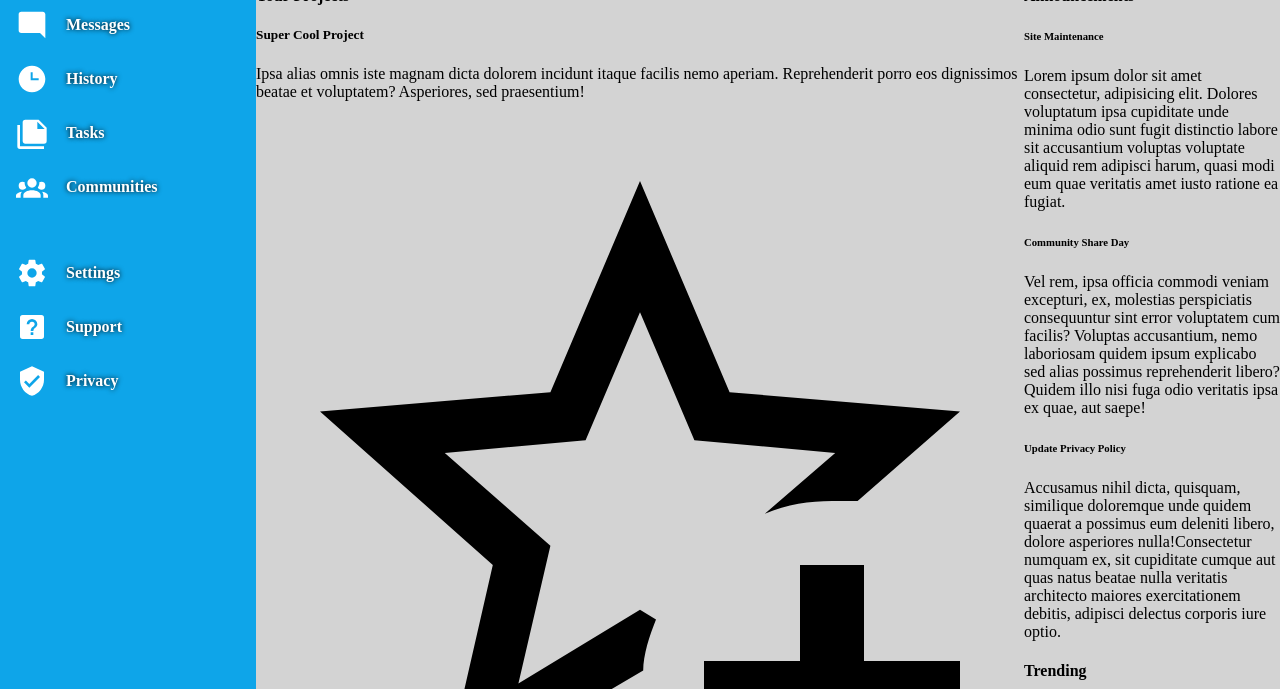
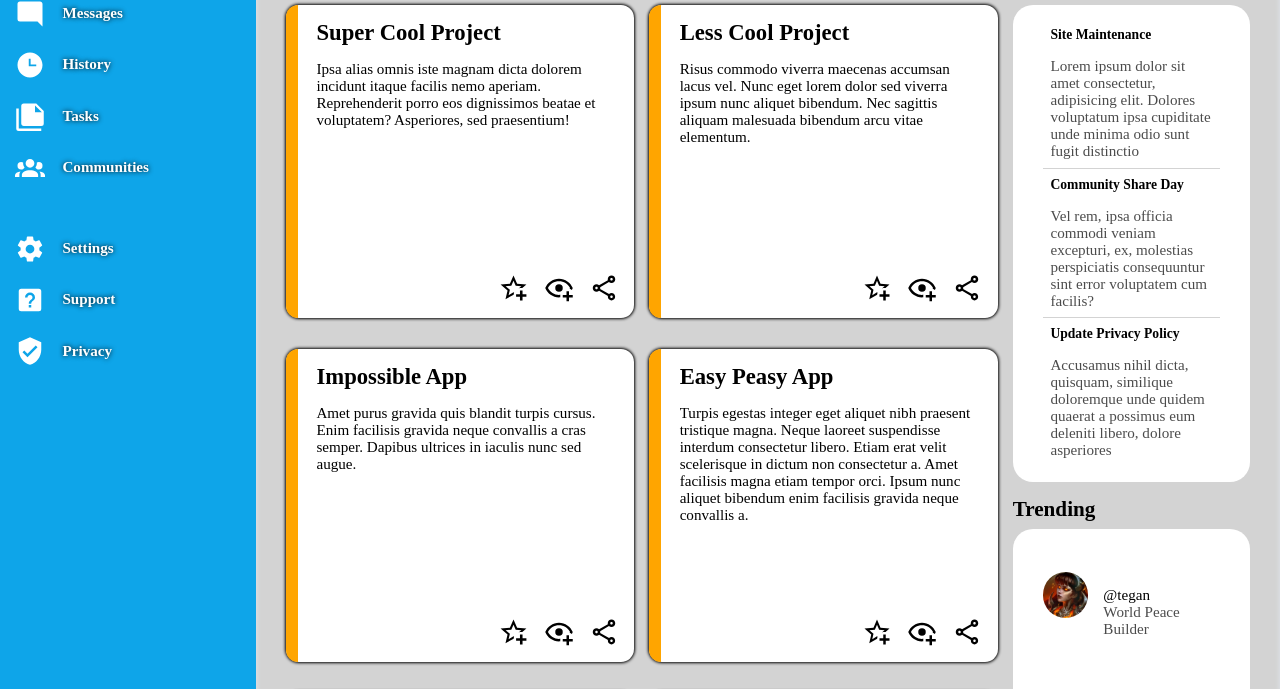
Before and after one commit to Moocifur/dashboard, a plain HTML site: page index.html in a window 1280 px wide. Shown: the part 190-879 px from the top of the page. Drawn offline with Linux system fonts and the light colour scheme.

Commit message:
functional

```diff
--- a/index.html
+++ b/index.html
@@ -17,12 +17,12 @@
             <div class="profile-container">
                 <img class="bell-img" src="/assets/bell-ring-outline.svg" alt="bell image">
                 <img class="user-profile" src="/assets/guy.jpg">
-                <h3 class="user-name">David Tran</h3>
+                <h3 class="user-name">Varre</h3>
             </div>
             <div class="welcome-container">
                 <img class="user-profile-big" src="/assets/guy.jpg">
                 <p class="hi-para">Hi there,</p>
-                <p class="main-user-name">David Tran (@david)</p>
+                <p class="main-user-name">Varre (@lamkinenjoyer)</p>
             </div>
             <div class="btn-container">
                 <button class="header-btn">New</button>
@@ -86,10 +86,10 @@
             <div class="projects">
                 <h4>Your Projects</h4>
                 <div class="project">
+                    <div class="color-block"></div>
                     <div class="text-block">
                         <h5 class="project-name">Super Cool Project</h5>
-                        <p>
-                            Ipsa alias omnis iste magnam dicta dolorem incidunt itaque facilis
+                        <p>Ipsa alias omnis iste magnam dicta dolorem incidunt itaque facilis
                             nemo aperiam. Reprehenderit porro eos dignissimos beatae et
                             voluptatem? Asperiores, sed praesentium!
                         </p>
@@ -102,6 +102,7 @@
                 </div>
 
                 <div class="project">
+                    <div class="color-block"></div>
                     <div class="text-block">
                         <h5 class="project-name">Less Cool Project</h5>
                         <p>Risus commodo viverra maecenas accumsan lacus vel. Nunc eget lorem
@@ -117,6 +118,7 @@
                 </div>
 
                 <div class="project">
+                    <div class="color-block"></div>
                     <div class="text-block">
                         <h5 class="project-name">Impossible App</h5>
                         <p>Amet purus gravida quis blandit turpis cursus. Enim facilisis
@@ -132,6 +134,7 @@
                 </div>
 
                 <div class="project">
+                    <div class="color-block"></div>
                     <div class="text-block">
                         <h5 class="project-name">Easy Peasy App</h5>
                         <p>Turpis egestas integer eget aliquet nibh praesent tristique magna.
@@ -149,6 +152,7 @@
                 </div>
 
                 <div class="project">
+                    <div class="color-block"></div>
                     <div class="text-block">
                         <h5 class="project-name">Ad Blocker</h5>
                         <p>Turpis egestas integer eget aliquet nibh praesent tristique magna.
@@ -164,6 +168,7 @@
                 </div>
 
                 <div class="project">
+                    <div class="color-block"></div>
                     <div class="text-block">
                         <h5 class="project-name">Money Maker</h5>
                         <p>Ullamcorper morbi tincidunt ornare massa eget egestas purus. Dis
@@ -191,29 +196,33 @@
                             <h6>Site Maintenance</h5>
                             <p>Lorem ipsum dolor sit amet consectetur, adipisicing elit. Dolores
                                 voluptatum ipsa cupiditate unde minima odio sunt fugit distinctio
-                                labore sit accusantium voluptas voluptate aliquid rem adipisci
-                                harum, quasi modi eum quae veritatis amet iusto ratione ea fugiat.
+                                <!-- labore sit accusantium voluptas voluptate aliquid rem adipisci -->
+                                <!-- harum, quasi modi eum quae veritatis amet iusto ratione ea fugiat. -->
                             </p>
                         </div>
-                        <!-- go down from here -->
+                        <div class="Announcement-border"></div>
+
                         <div class="Announcement">
                             <h6>Community Share Day</h6>
                             <p>Vel rem, ipsa officia commodi veniam excepturi, ex, molestias
                                 perspiciatis consequuntur sint error voluptatem cum facilis?
-                                Voluptas accusantium, nemo laboriosam quidem ipsum explicabo sed
-                                alias possimus reprehenderit libero? Quidem illo nisi fuga odio
-                                veritatis ipsa ex quae, aut saepe!
+                                <!-- Voluptas accusantium, nemo laboriosam quidem ipsum explicabo sed -->
+                                <!-- alias possimus reprehenderit libero? Quidem illo nisi fuga odio -->
+                                <!-- veritatis ipsa ex quae, aut saepe! -->
                             </p>
                         </div>
-                        <div class="announcements">
+                        <div class="Announcement-border"></div>
+
+                        <div class="Announcement">
                             <h6>Update Privacy Policy</h6>
                             <p>Accusamus nihil dicta, quisquam, similique doloremque unde quidem
                                 quaerat a possimus eum deleniti libero, dolore asperiores
-                                nulla!Consectetur numquam ex, sit cupiditate cumque aut quas natus
-                                beatae nulla veritatis architecto maiores exercitationem debitis,
-                                adipisci delectus corporis iure optio.
+                                <!-- nulla!Consectetur numquam ex, sit cupiditate cumque aut quas natus -->
+                                <!-- beatae nulla veritatis architecto maiores exercitationem debitis, -->
+                                <!-- adipisci delectus corporis iure optio. -->
                             </p>
                         </div>
+
                     </div>
                 </div>
 
--- a/styles.css
+++ b/styles.css
@@ -1,3 +1,7 @@
+:root {
+    font-size: calc(0.625rem + 0.4vw);
+}
+
 body {
     margin: 0;
     padding: 0;
@@ -204,4 +208,143 @@ body {
     background-color: lightgray;
     display: grid;
     grid-template-columns: 3fr 1fr;
+    box-shadow: inset 0 5px 5px #e2e8f0;
+
+    padding: 1rem 2rem;
+    gap: 1rem;
 }
+
+.content .projects {
+    display: grid;
+    grid-template-rows: auto 1fr 1fr;
+    grid-template-columns: repeat(auto-fit, minmax(300px, 1fr));
+    grid-auto-rows: 1fr;
+    gap: 2rem 1rem;
+}
+
+.content .projects > h4 {
+    font-size: 1.4rem;
+    margin: 0;
+    grid-column: 1/-1;
+    /* margin-bottom: 0.5rem; */
+    margin-bottom: -1.5rem;
+}
+
+.content .projects .project {
+    background: white;
+    border-radius: 13px;
+    box-shadow: 0 0 3px 1px black;
+
+    display: grid;
+    grid-template: 1fr auto / 1rem 1fr;
+}
+
+.content .projects .project:hover {
+    transition: 0.1s;
+    transform: scale(1.01);
+}
+
+.content .projects .project .text-block {
+    padding: 1rem 1rem 0;
+}
+
+.content .projects .project .text-block .project-name {
+    margin: 0;
+    font-size: 1.5rem;
+}
+
+.content .projects .project .color-block {
+    background: orange;
+    border-radius: 20px 0 0 20px;
+    grid-row: 1/-1; /*goes lower than one?*/
+    width: 75%; /*makes bar fit better*/
+}
+
+.content .projects .project .action-block {
+    display: flex;
+    justify-content: flex-end;
+    gap: 1rem;
+    padding: 1rem;
+}
+
+.content .projects .project .action-block .action-img {
+    height: 2rem;
+    cursor: pointer;
+}
+
+.content .projects .project .action-block .action-img:active {
+    transform: scale(0.97);
+}
+
+/* announcements */
+
+.content .announ-and-trending {
+    display: grid;
+    /*8*/
+    grid-template-rows: 1fr 1fr;
+    gap: 1rem;
+}
+
+.content .announ-and-trending > div {
+    display: flex;
+    flex-direction: column;
+}
+
+.content .announ-and-trending > div h4 {
+    font-size: 1.4rem;
+    margin: 0;
+    margin-bottom: 0.5rem;
+}
+
+.content .announ-and-trending .announ-content,
+.content .announ-and-trending .trending-content {
+    background-color: white;
+    border-radius: 20px;
+    padding: 1rem 2rem;
+    display: flex;
+    flex-direction: column;
+    /**/
+    justify-content: space-around;
+    align-items: flex-start;
+    flex: 1;
+}
+
+.content .announ-and-trending .Announcement h6,
+.content .announ-and-trending .Announcement p {
+    margin: 0;
+    padding: .5rem;
+}
+
+.content .announ-and-trending .Announcement h6 {
+    font-size: 0.9rem;
+}
+
+.content .announ-and-trending .Announcement p {
+    opacity: 0.7;
+}
+
+.content .announ-and-trending .Announcement p a {
+    /* color: inherit; */
+}
+
+.content .announ-and-trending .Announcement-border {
+    width: 100%;
+    height: 1px;
+    background-color: lightgrey;
+}
+
+.content .announ-and-trending .trend {
+    display: flex;
+    /* align-items: center; */
+    gap: 1rem;
+}
+
+.content .announ-and-trending .trend img.trend-image {
+    border-radius: 50%;
+    height: 3rem;
+    /* width: 3rem; */
+  }
+
+.content .announ-and-trending .trend .trend-text {
+    opacity: 0.7;
+  }
```
